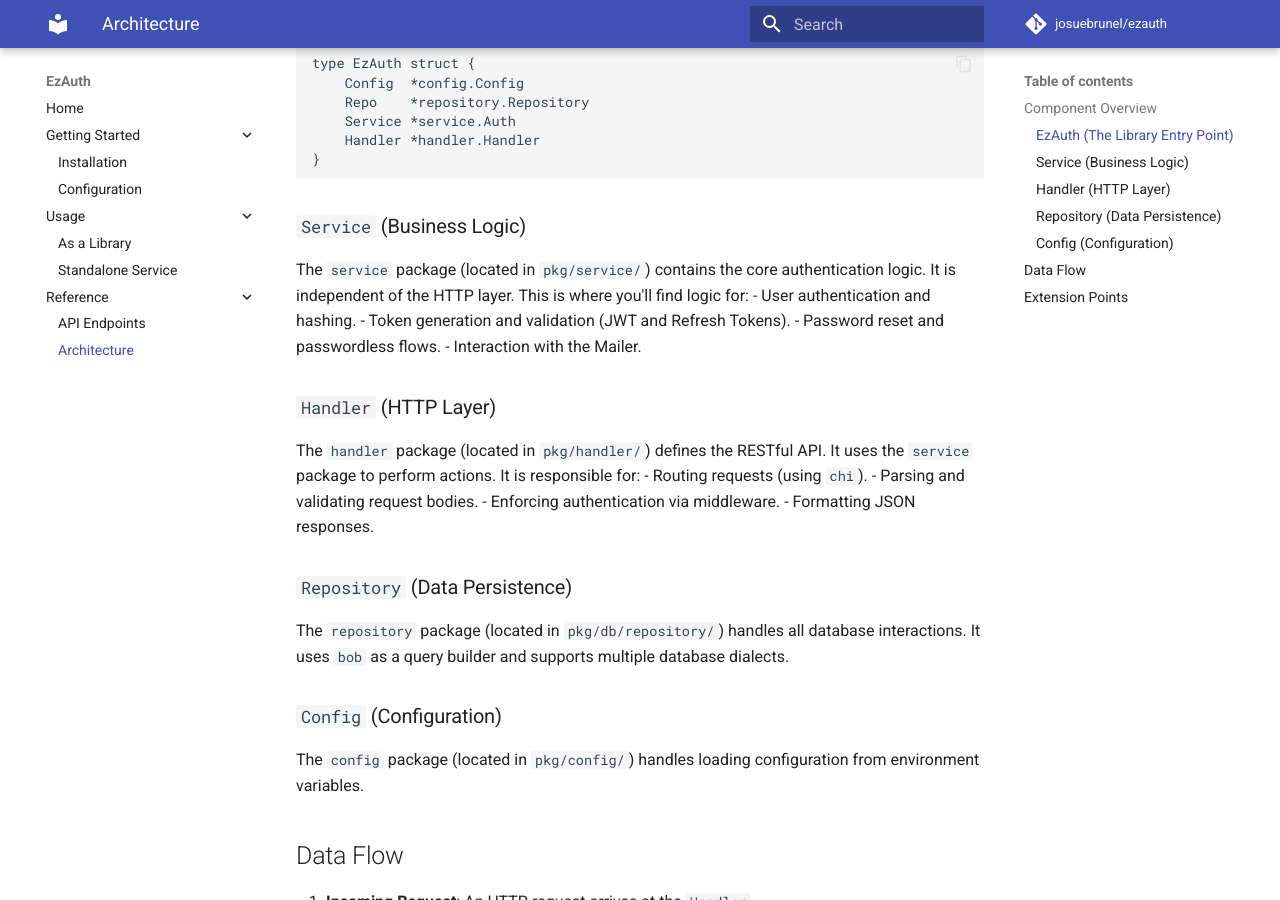
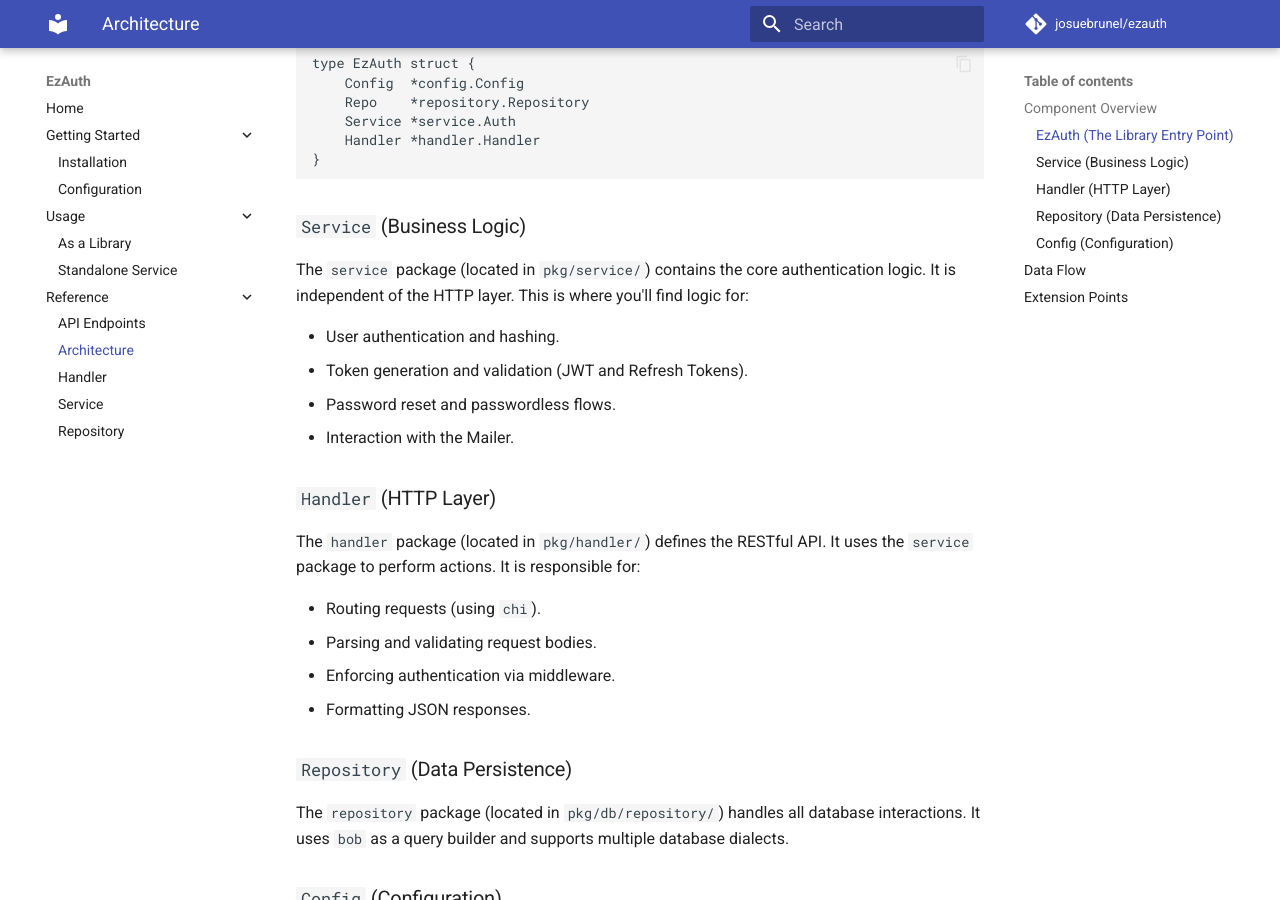
Before and after one commit to josuebrunel/ezauth, an MkDocs documentation site: the page built from doc_src/architecture.md, in a window 1280 px wide and 900 px high, scrolled down 391 px. Built offline with MkDocs 1.6.1 and Material for MkDocs 9.7.7, drawn with Linux system fonts in a browser that asks for light colours; comment, search, counter and statistics services are not loaded.

Commit message:
update documentation

````diff
--- a/doc_src/architecture.md
+++ b/doc_src/architecture.md
@@ -17,18 +17,21 @@ type EzAuth struct {
 ```
 
 ### `Service` (Business Logic)
+
 The `service` package (located in `pkg/service/`) contains the core authentication logic. It is independent of the HTTP layer. This is where you'll find logic for:
-- User authentication and hashing.
-- Token generation and validation (JWT and Refresh Tokens).
-- Password reset and passwordless flows.
-- Interaction with the Mailer.
+
+* User authentication and hashing.
+* Token generation and validation (JWT and Refresh Tokens).
+* Password reset and passwordless flows.
+* Interaction with the Mailer.
 
 ### `Handler` (HTTP Layer)
 The `handler` package (located in `pkg/handler/`) defines the RESTful API. It uses the `service` package to perform actions. It is responsible for:
-- Routing requests (using `chi`).
-- Parsing and validating request bodies.
-- Enforcing authentication via middleware.
-- Formatting JSON responses.
+
+* Routing requests (using `chi`).
+* Parsing and validating request bodies.
+* Enforcing authentication via middleware.
+* Formatting JSON responses.
 
 ### `Repository` (Data Persistence)
 The `repository` package (located in `pkg/db/repository/`) handles all database interactions. It uses `bob` as a query builder and supports multiple database dialects.
@@ -46,5 +49,5 @@ The `config` package (located in `pkg/config/`) handles loading configuration fr
 
 ## Extension Points
 
-- **Mailer**: You can provide your own implementation of the `Mailer` interface if you need to use a service other than SMTP (e.g., SendGrid, Mailgun).
-- **Custom Router**: You can pass your own `chi.Router` to the `Handler` if you want to add global middlewares or customize the routing behavior.
+* **Mailer**: You can provide your own implementation of the `Mailer` interface if you need to use a service other than SMTP (e.g., SendGrid, Mailgun).
+* **Custom Router**: You can pass your own `chi.Router` to the `Handler` if you want to add global middlewares or customize the routing behavior.
--- a/mkdocs.yml
+++ b/mkdocs.yml
@@ -34,3 +34,6 @@ nav:
   - Reference:
       - API Endpoints: api-endpoints.md
       - Architecture: architecture.md
+      - Handler: references/handler.md
+      - Service: references/service.md
+      - Repository: references/repository.md
````
Also changed, not shown: doc_src/references/handler.md (added, +94 -0 lines), doc_src/references/repository.md (added, +101 -0 lines), doc_src/references/service.md (added, +124 -0 lines).
